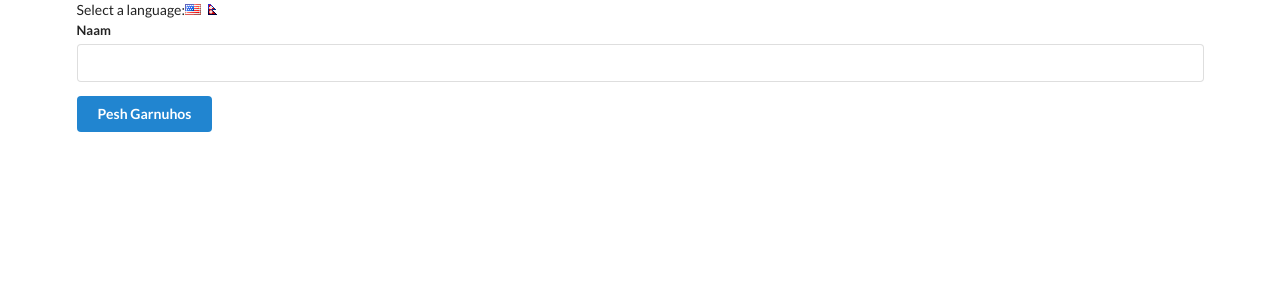
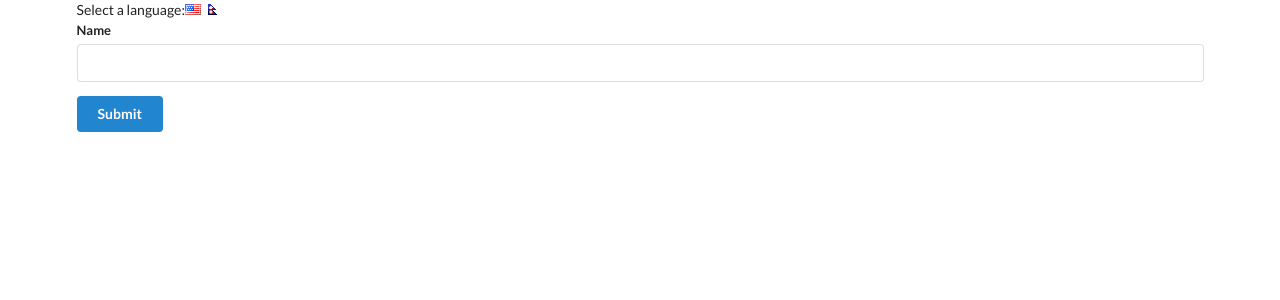
Before and after one commit to manish257/learning-hub, a React (Create React App) app in the folder translate/: page / in a window 1280 px wide. Shown: the top 300 px of the page. Built offline with nearby package versions, Linux system fonts and the light colour scheme.

Commit message:
the context provider

```diff
--- a/translate/src/components/App.js
+++ b/translate/src/components/App.js
@@ -1,5 +1,6 @@
 import React, { Component } from "react";
 import UserCreate from "./UserCreate";
+import LanguageContext from "../contexts/LanguageContext";
 
 export class App extends Component {
   state = { language: "english" };
@@ -22,7 +23,10 @@ export class App extends Component {
             onClick={() => this.onLanguageChange("nepali")}
           />
         </div>
-        <UserCreate />
+        <LanguageContext.Provider value = {this.state.language}>
+          <UserCreate />
+        </LanguageContext.Provider>
+
       </div>
     );
   }
```
